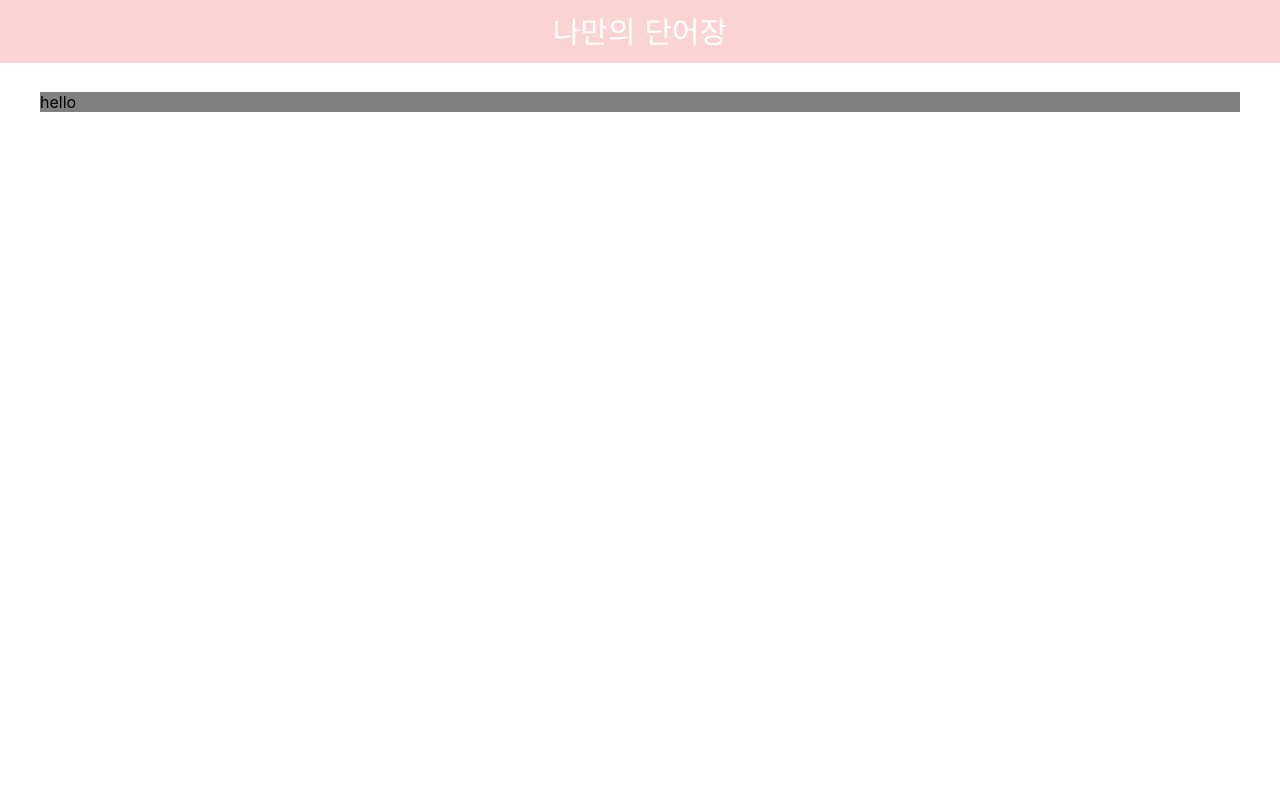
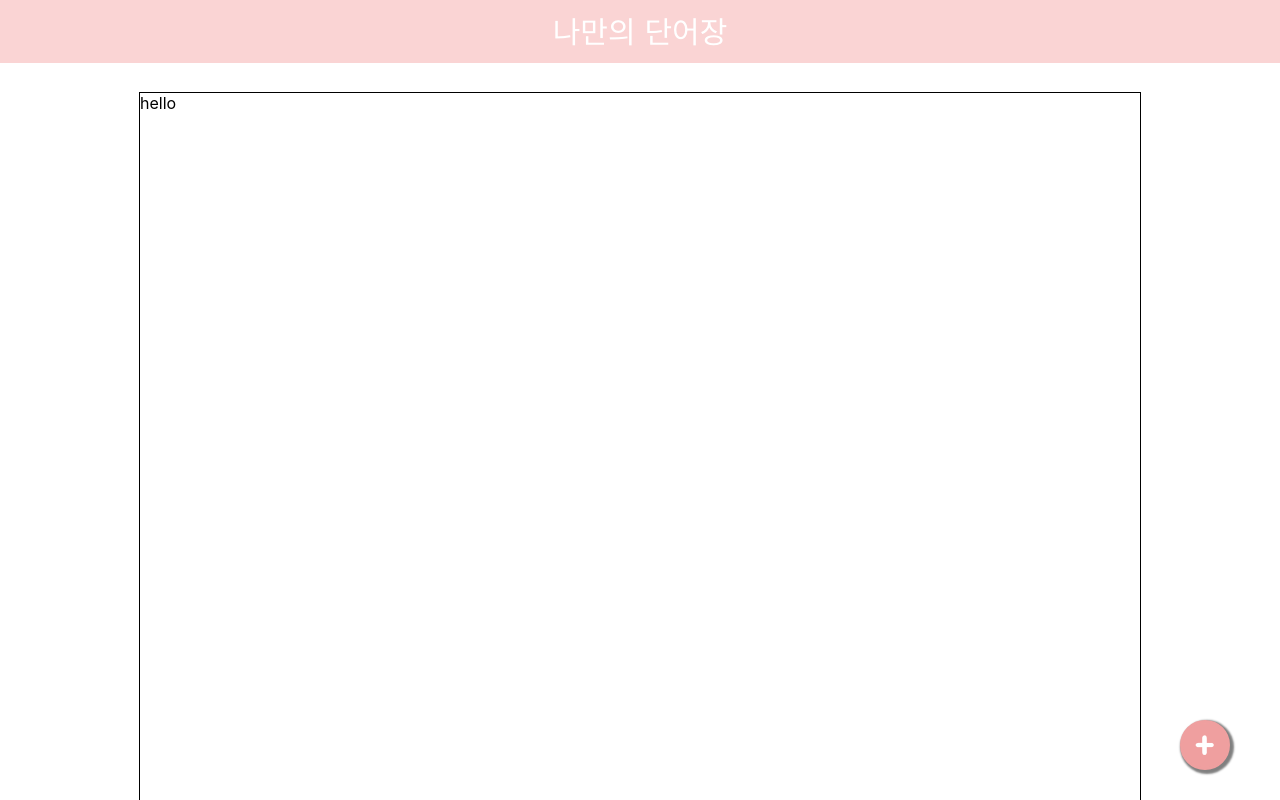
Before and after one commit to hongsoom/my-dictionary, a React (Create React App) app in the folder my-dictionary/: page / in a window 1280 px wide. Shown: the top 800 px of the page. Built offline with nearby package versions, Linux system fonts and the light colour scheme.

Commit message:
Maing page UI

```diff
--- a/my-dictionary/src/component/Main.js
+++ b/my-dictionary/src/component/Main.js
@@ -1,26 +1,58 @@
 import React from 'react';
 import styled from 'styled-components';
+import { useHistory } from 'react-router-dom';
 import Header from "./Header";
 import WordCard from "./WordCard";
 
 const Main = () => {
+    const history = useHistory();
+
     return (
-        <Wrapper>
+        <MainWrap>
             <Header />
                 <Content>hello</Content>
-        </Wrapper>
+                <AddBottom>
+                    <button type="button" onClick={() => {
+                        history.push("/Add");
+                    }}>
+                        +
+                    </button>
+                </AddBottom>
+        </MainWrap>
     )
 }
 
-const Wrapper = styled.div`
+const MainWrap = styled.div`
     padding-top: 60px;
 `;
 
 const Content = styled.div`
     margin: 0 auto;
     margin-top: 2rem;
-    width: 1200px;
+    width: 1000px;
+    height: 900px;
     position: relative;
-    background: gray;
+    border: 1px solid black;
 `;
+
+const AddBottom = styled.div`
+    position: fixed;
+    bottom: 0;
+    right: 0;
+    button {
+        width: 50px;
+        height: 50px;
+        border-radius: 50%;
+        margin-bottom: 30px;
+        margin-right: 50px;
+        border: 3px solid #EF9F9F;
+        background-color: #EF9F9F;
+        color: #ffffff;
+        font-size: 40px;
+        cursor:pointer;
+        box-shadow: 2px 2px 2px 2px gray;
+        font-family: 'Jua', sans-serif;
+      }
+`;
+
 export default Main;
```
